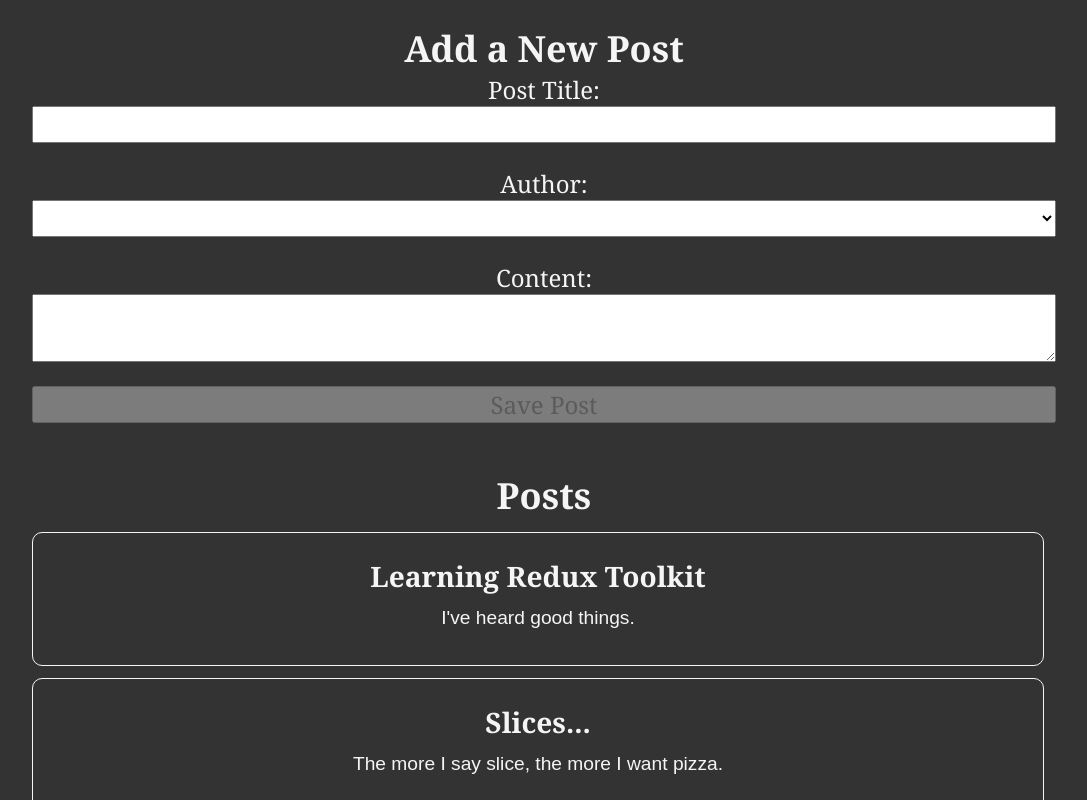
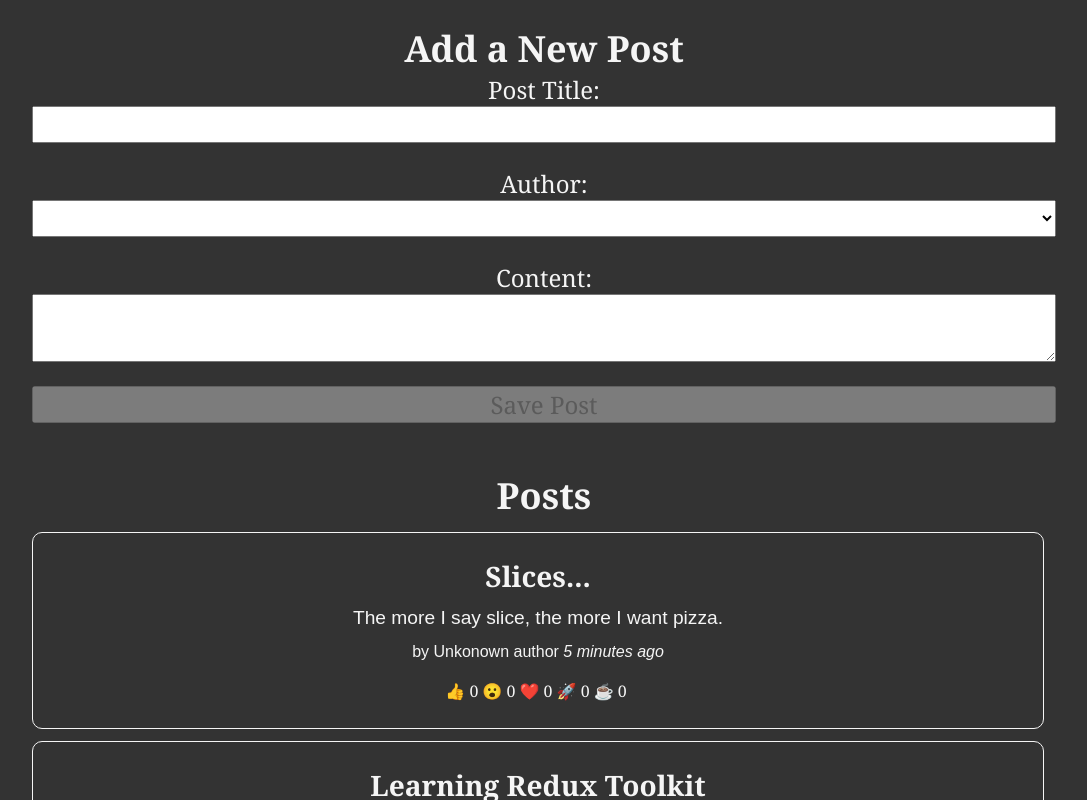
Before and after one commit to poojashelke8/blogsapp, a React (Create React App) app: page / in a window 1280 px wide. Shown: the top 800 px of the page, without its empty margins (96-1183 px from the left). Built offline with nearby package versions, Linux system fonts and the light colour scheme.

Commit message:
added author and reaction component

```diff
--- a/package.json
+++ b/package.json
@@ -7,6 +7,7 @@
     "@testing-library/jest-dom": "^5.17.0",
     "@testing-library/react": "^13.4.0",
     "@testing-library/user-event": "^13.5.0",
+    "date-fns": "^3.0.6",
     "react": "^18.2.0",
     "react-dom": "^18.2.0",
     "react-redux": "^9.0.4",
--- /dev/null
+++ b/src/features/posts/PostAuthor.js
@@ -0,0 +1,14 @@
+import { useSelector } from "react-redux";
+import { selectAllUsers } from "../users/usersSlice";
+import React from 'react'
+
+const PostAuthor = ({userId}) => {
+    const users = useSelector(selectAllUsers)
+
+    const author=users.find(user =>user.id === userId)
+  return (
+    <span>by {author ? author.name:'Unkonown author'}</span>
+  )
+}
+
+export default PostAuthor
--- a/src/features/posts/PostList.js
+++ b/src/features/posts/PostList.js
@@ -1,14 +1,24 @@
 import { useSelector } from "react-redux"
 import { selectAllPost } from "./postSlice"
+import PostAuthor from "./PostAuthor"
+import TimeAgo from "./TimeAgo"
+import ReactionButtons from "./ReactionButtons"
 import React from 'react'
 
 const PostList = () => {
     const posts = useSelector(selectAllPost)
 
-    const renderedPosts = posts.map(post =>(
+    const orderedPosts = posts.slice().sort((a,b)=> b.date.localeCompare(a.date))
+
+    const renderedPosts = orderedPosts.map(post =>(
         <article key = {post.id}>
             <h3>{post.title}</h3>
             <p>{post.content.substring(0,100)}</p>
+            <p className="postCredit">
+              <PostAuthor userId = {post.userId}/>
+              <TimeAgo timestamp={post.date}/>
+            </p>
+            <ReactionButtons post={post}/>
         </article>
     ))
   return (
--- /dev/null
+++ b/src/features/posts/ReactionButtons.js
@@ -0,0 +1,35 @@
+import { useDispatch } from "react-redux";
+import { reactionAdded } from "./postSlice";
+import React from 'react'
+
+const reactionEmoji = {
+    thumbsUp: '👍',
+    wow: '😮',
+    heart: '❤️',
+    rocket: '🚀',
+    coffee: '☕'
+}
+
+
+
+const ReactionButtons = ({ post }) => {
+    const dispatch = useDispatch()
+
+    const reactionButtons = Object.entries(reactionEmoji).map(([name, emoji]) => {
+        return (
+            <button
+                key={name}
+                type="button"
+                className="reactionButton"
+                onClick={() =>
+                    dispatch(reactionAdded({ postId: post.id, reaction: name }))
+                }
+            >
+                {emoji} {post.reactions[name]}
+            </button>
+        )
+    })
+
+    return <div>{reactionButtons}</div>
+}
+export default ReactionButtons
--- /dev/null
+++ b/src/features/posts/TimeAgo.js
@@ -0,0 +1,19 @@
+import { parseISO,formatDistanceToNow } from "date-fns";
+
+import React from 'react'
+
+const TimeAgo = ({timestamp}) => {
+    let timeAgo = ''
+    if (timestamp){
+        const date = parseISO(timestamp)
+        const timePeriod = formatDistanceToNow(date)
+        timeAgo=`${timePeriod} ago`
+    }
+  return (
+    <span title={timestamp}>
+        &nbsp;<i>{timeAgo}</i>
+    </span>
+  )
+}
+
+export default TimeAgo
--- a/src/features/posts/postSlice.js
+++ b/src/features/posts/postSlice.js
@@ -1,32 +1,32 @@
 import { createSlice, nanoid } from "@reduxjs/toolkit";
 // import { nanoid } from "@reduxjs/toolkit";
-// import { sub } from 'date-fns';
+import { sub } from 'date-fns';
 const initialState = [
     {
         id: '1',
         title: 'Learning Redux Toolkit',
         content: "I've heard good things.",
-        // date: sub(new Date(), { minutes: 10 }).toISOString(),
-        // reactions: {
-        //     thumbsUp: 0,
-        //     wow: 0,
-        //     heart: 0,
-        //     rocket: 0,
-        //     coffee: 0
-        // }
+        date: sub(new Date(), { minutes: 10 }).toISOString(),
+        reactions: {
+            thumbsUp: 0,
+            wow: 0,
+            heart: 0,
+            rocket: 0,
+            coffee: 0
+        }
     },
     {
         id: '2',
         title: 'Slices...',
         content: "The more I say slice, the more I want pizza.",
-        // // date: sub(new Date(), { minutes: 5 }).toISOString(),
-        // reactions: {
-        //     thumbsUp: 0,
-        //     wow: 0,
-        //     heart: 0,
-        //     rocket: 0,
-        //     coffee: 0
-        // }
+        date: sub(new Date(), { minutes: 5 }).toISOString(),
+        reactions: {
+            thumbsUp: 0,
+            wow: 0,
+            heart: 0,
+            rocket: 0,
+            coffee: 0
+        }
     }
 ]
 
@@ -44,17 +44,33 @@ const postSlice = createSlice({
                         id: nanoid(),
                         title,
                         content,
-                        userId
+                        date:new Date().toISOString(),
+                        userId,
+                        reactions: {
+                            thumbsUp: 0,
+                            wow: 0,
+                            heart: 0,
+                            rocket: 0,
+                            coffee: 0
+                        }
+
                     }
                 }
             }
 
+        },
+        reactionAdded(state,action){
+            const {postId,reaction} = action.payload
+            const existingPost = state.find(post=>post.id === postId)
+            if(existingPost){
+                existingPost.reactions[reaction] +=1;
+            }
         }
     }
     })
 
 export const selectAllPost = (state) => state.posts;
 
-export const { postAdded } = postSlice.actions
+export const { postAdded,reactionAdded } = postSlice.actions
 
 export default postSlice.reducer;
```
Also changed, not shown: 1 other file (tests, documents, lock files or other folders).
